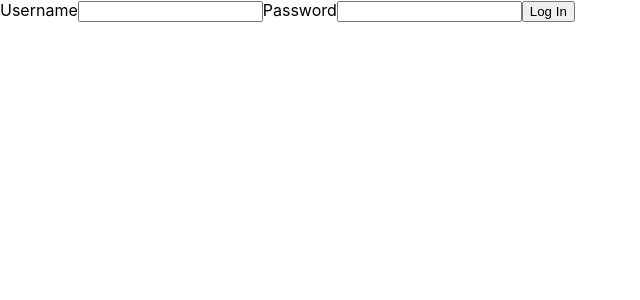
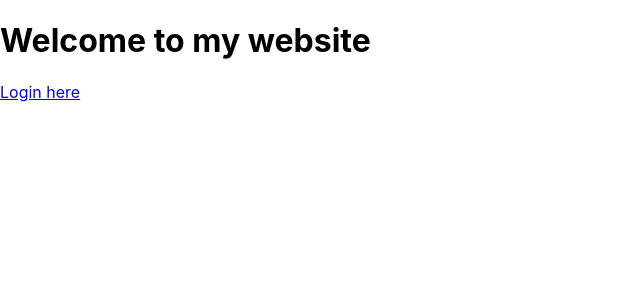
Before and after one commit to kmykoh97/MyWeb, a React (Create React App) app in the folder src/frontend/user/: page / in a window 1280 px wide. Shown: the top 300 px of the page, without its empty margins (0-640 px from the left). Built offline with nearby package versions, Linux system fonts and the light colour scheme.

Commit message:
Fixed 2 lines Login component showing at /

```diff
--- a/src/frontend/user/src/App.js
+++ b/src/frontend/user/src/App.js
@@ -4,7 +4,8 @@ import './App.css';
 
 function App() {
   return (
-    <Login />
+    <div>
+    </div>
   );
 }
 
--- a/src/frontend/user/src/components/mainpage/mainpage.js
+++ b/src/frontend/user/src/components/mainpage/mainpage.js
@@ -1,5 +1,6 @@
 import React, { Component } from 'react';
 import {withRouter} from "react-router";
+import { Router, Route, Switch, Link } from 'react-router-dom';
 
 import {isLogin, setLogin} from "../../index";
 
@@ -7,7 +8,10 @@ class Mainpage extends Component {
 
     render() {
         return (
-            <h1>hello world</h1>
+            <div>
+            <h1>Welcome to my website</h1>
+            <Link to={"/login"}>Login here</Link>
+            </div>
         );
     }
 }
--- a/src/frontend/user/src/index.js
+++ b/src/frontend/user/src/index.js
@@ -23,7 +23,7 @@ ReactDOM.render((
         <div>
             <App />
             <Switch>
-                {/* <Route exact path={"/"} component={Mainpage}/> */}
+                <Route exact path={"/"} component={Mainpage}/>
                 <Route exact path={"/login"} component={Login}/>
                 <Route exact path={"/signup"} component={Signup}/>
                 <Route exact path={"/mainpage"} component={Mainpage}/>
```
